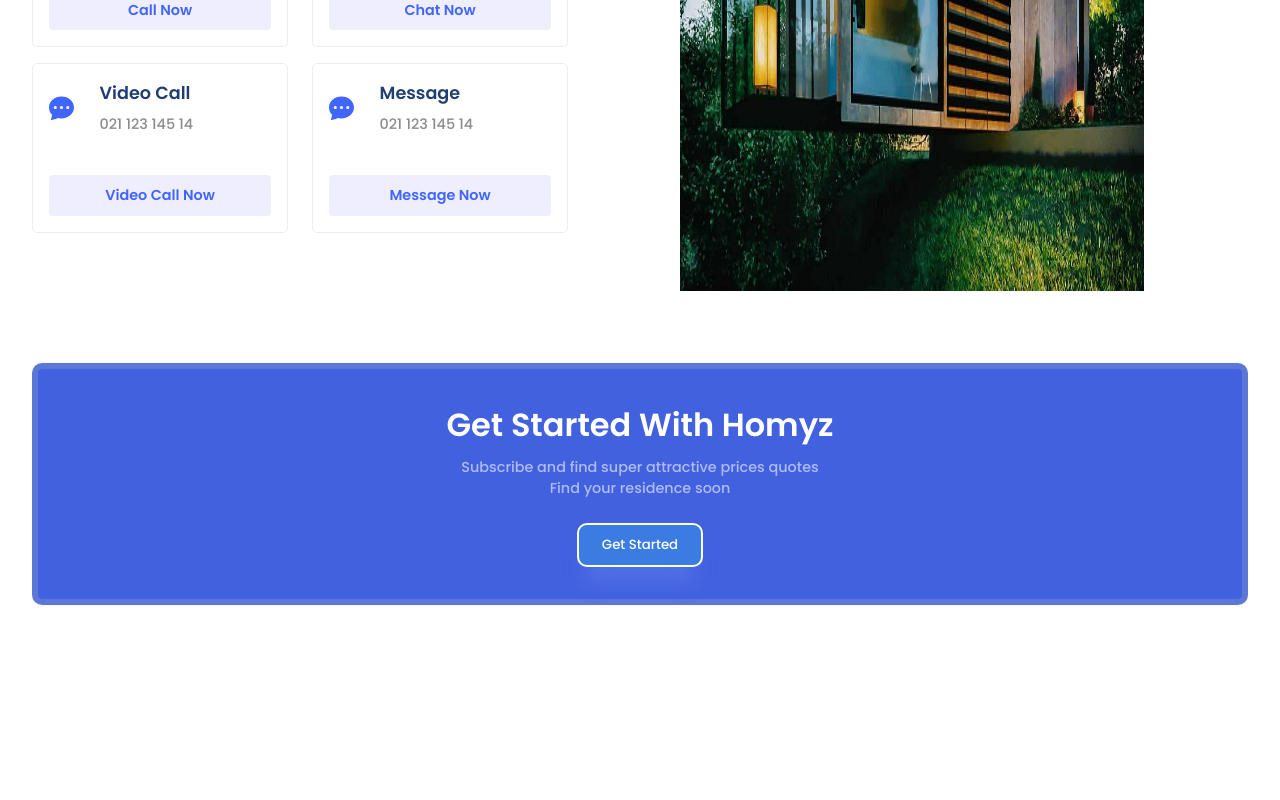
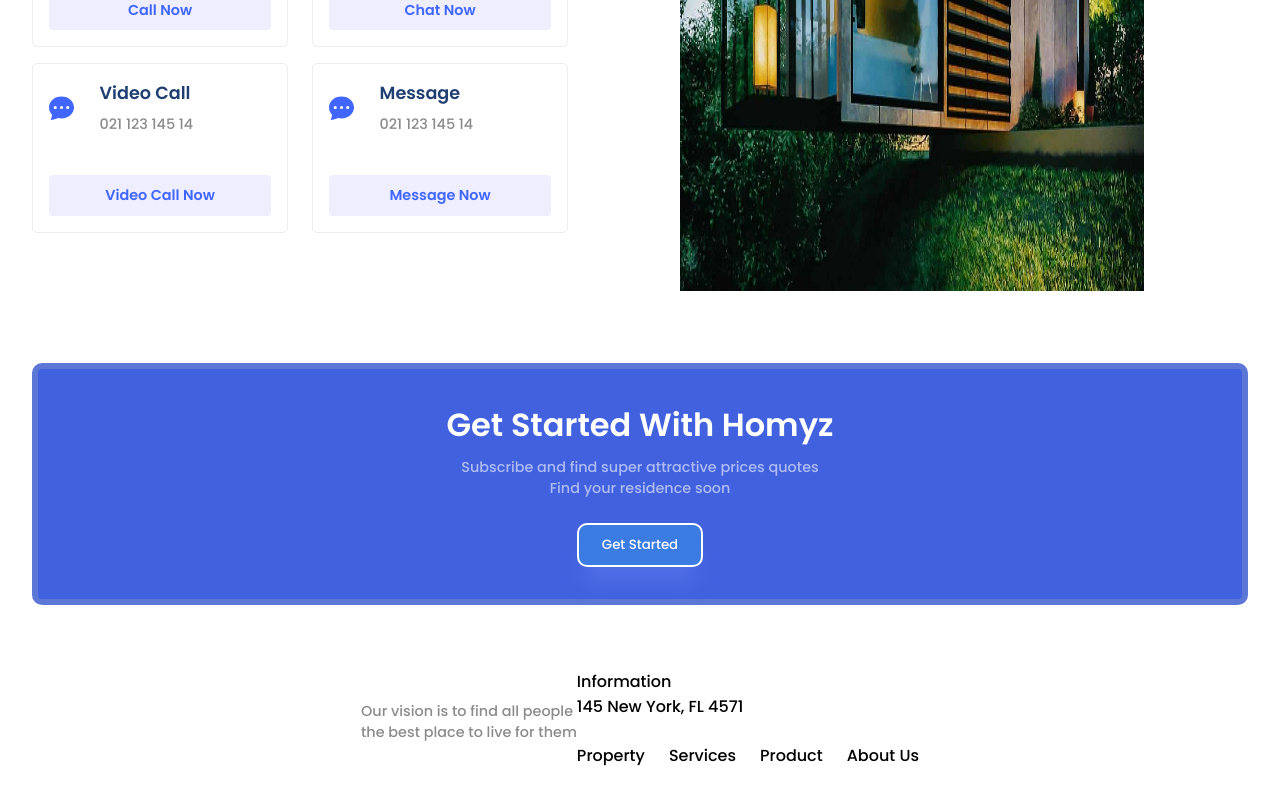
Before and after one commit to meghuraval/real_estate_project, a React (Vite) app in the folder realestatelandingpage/: page / in a window 1280 px wide. Shown: the part 2666-3466 px from the top of the page. Before the commit the page ends 3303 px from the top, so only its background shows below. Built offline with nearby package versions, Linux system fonts and the light colour scheme.

Commit message:
footer section done

```diff
--- a/realestatelandingpage/src/App.jsx
+++ b/realestatelandingpage/src/App.jsx
@@ -1,6 +1,7 @@
 import "./App.css";
 import Companies from "./components/Companies";
 import Contact from "./components/Contact";
+import Footer from "./components/Footer";
 import GetStarted from "./components/GetStarted";
 import Header from "./components/Header";
 import Hero from "./components/Hero";
@@ -20,6 +21,7 @@ function App() {
       <Value />
       <Contact />
       <GetStarted />
+      <Footer />
     </div>
   );
 }
--- /dev/null
+++ b/realestatelandingpage/src/components/Footer.css
@@ -0,0 +1,13 @@
+.f-container{
+    justify-content: space-between;
+}
+
+.f-left{
+    gap: 1rem;
+}
+
+.f-menu{
+    gap: 1.5rem;
+    margin-top: 1.5rem;
+    font-weight: 500;
+}
--- /dev/null
+++ b/realestatelandingpage/src/components/Footer.jsx
@@ -0,0 +1,32 @@
+// eslint-disable-next-line no-unused-vars
+import React from "react";
+import "./Footer.css";
+
+const Footer = () => {
+  return (
+    <section className="f-wrapper">
+      <div className="paddings innerWidth flexCenter f-container">
+        <div className="flexColStart f-left">
+          <span className="secondaryText">
+            Our vision is to find all people <br />
+            the best place to live for them
+          </span>
+        </div>
+
+        <div className="flexColStart f-right">
+          <span>Information</span>
+          <span>145 New York, FL 4571</span>
+
+          <div className="flexCenter f-menu">
+            <span>Property</span>
+            <span>Services</span>
+            <span>Product</span>
+            <span>About Us</span>
+          </div>
+        </div>
+      </div>
+    </section>
+  );
+};
+
+export default Footer;
--- a/realestatelandingpage/src/components/Header.jsx
+++ b/realestatelandingpage/src/components/Header.jsx
@@ -12,7 +12,7 @@ const Header = () => {
           <a href="">Our Values</a>
           <a href="">Contact Us</a>
           <a href="">Get Started</a>
-          <button className="button" href="">
+          <button className="button flexCenter1" href="">
             Contact
           </button>
         </div>
```
